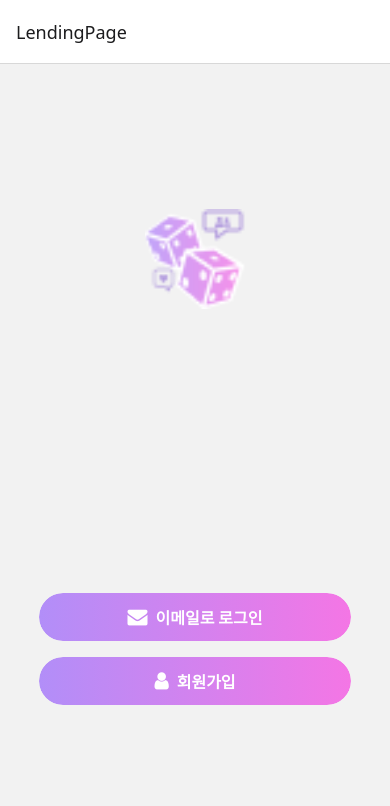
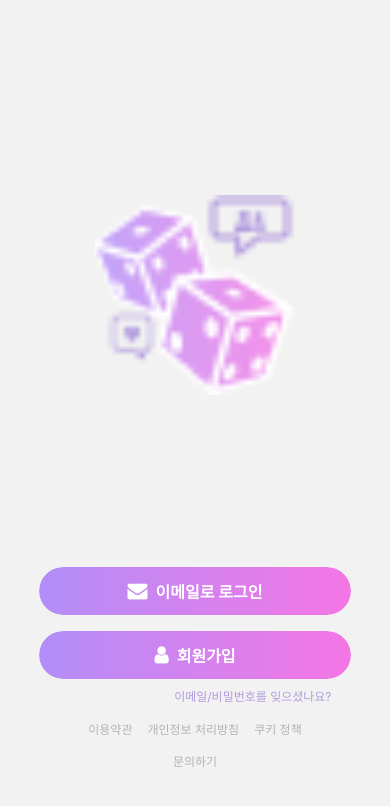
Before and after one commit to dice-talk/dice-talk-frontend, a React Native app: screen /LendingPage in a window 390 px wide. Shown: the top 806 px of the page. Built offline with nearby package versions, Linux system fonts and the light colour scheme.

Commit message:
LendingPage구현V2_버튼및 이미지 배치

```diff
--- a/App.js
+++ b/App.js
@@ -9,7 +9,7 @@ const Stack = createNativeStackNavigator();
 export default function App() {
   return (
     <NavigationContainer>
-      <Stack.Navigator>
+      <Stack.Navigator screenOptions={screenOptions}>
         <Stack.Screen name='LendingPage' component={LendingPage}/>
       </Stack.Navigator>
     </NavigationContainer>
@@ -24,3 +24,9 @@ const styles = StyleSheet.create({
     justifyContent: 'center',
   },
 });
+
+const screenOptions = {
+  headerShown: false,
+  //gestureEnabled: true, // (선택) iOS에서 제스처 네비게이션 활성화
+  //animationEnabled: true, // (선택) 화면 전환 애니메이션 활성화
+}
--- a/signUp/LendingPage.js
+++ b/signUp/LendingPage.js
@@ -1,4 +1,4 @@
-import { StyleSheet, View, Text} from 'react-native';
+import { StyleSheet, View, Text, TouchableOpacity} from 'react-native';
 import React from 'react';
 import LongButton from '../component/LongButton';
 import { FontAwesome } from '@expo/vector-icons'; // 아이콘 라이브러리
@@ -7,11 +7,13 @@ import { Image } from 'react-native';
 
 export default function LendingPage({navigation}) {
     return (
-        <>
+
         <View style={styles.container}>
+            <View style={styles.logoContainer}>
                 <Image source={logo} style={styles.logoImage}/>
             </View>
-        <View style={styles.container}>
+
+            <View style={styles.bottomContainer}>
                 <LongButton onPress={() => navigation.navigate()}>
                 <FontAwesome name="envelope" size={20} color="white" style={styles.icon} />
                 <Text style={styles.text}>이메일로 로그인</Text>
@@ -22,16 +24,44 @@ export default function LendingPage({navigation}) {
                 <Text style={styles.text}>회원가입</Text>
                 </LongButton>
 
+                <View style={styles.forgotContainer}>
+                    <TouchableOpacity onPress={() => {}}>
+                    <Text style={styles.forgotText}>이메일/비밀번호를 잊으셨나요?</Text>
+                    </TouchableOpacity>
                 </View>
-        </>
+
+                <View style={styles.policyContainer}>
+                    <Text style={styles.polictyText}>이용약관</Text>
+                    <Text style={styles.polictyText}>개인정보 처리방침</Text>
+                    <Text style={styles.polictyText}>쿠키 정책</Text>
+                </View>
+
+                <View style={styles.policyContainer}>
+                    <Text style={styles.polictyText}>문의하기</Text>
+                </View>
+
+            </View>
+        </View>
     )
 }
 
 const styles = StyleSheet.create({
     container: {
         flex: 1,
+        justifyContent: 'space-between', // 로고와 버튼 사이 간격 조정정
+        alignItems: 'center',
+        paddingVertical: 30,
+    },
+    logoContainer: {
+        flex: 1, // 로고가 위쪽에 배치되도록 설정
         justifyContent: 'center',
         alignItems: 'center',
+    },
+    bottomContainer: {
+        width: '100%',
+        alignItems: 'center',
+        marginTop: 'auto', // 자동으로 위로 밀려 올라감
+        paddingBottom: 30, // 하단 여백 추가
     },
     icon: {
         marginRight: 8, // 아이콘과 텍스트 간격
@@ -42,7 +72,28 @@ const styles = StyleSheet.create({
         fontWeight: "bold",
       },
       logoImage: {
-        width: 100,
-        height: 100
+        width: 200,
+        height: 200
+      },
+      forgotContainer: {
+        width: '70%', // 전체 너비 차지
+        paddingLeft: 20, // 왼쪽 여백 추가
+        marginBottom: 16
+      }
+      ,
+      forgotText: {
+        color: '#B19ADE', // 연보라
+        fontSize: 12,
+        textAlign: 'right', // 왼쪽 정렬
+      },
+      policyContainer: {
+        flexDirection: 'row',
+        justifyContent: 'center',
+        gap: 15, // 항목 간 간격 조정
+        marginBottom: 15,
+      },
+      polictyText: {
+        color: '#B3B3B3',
+        fontSize: 12,
       }
 });
```
Also changed, not shown: appIcon/dice_talk_logo.svg (added). Lines whose indentation alone changed are shown as unchanged.
